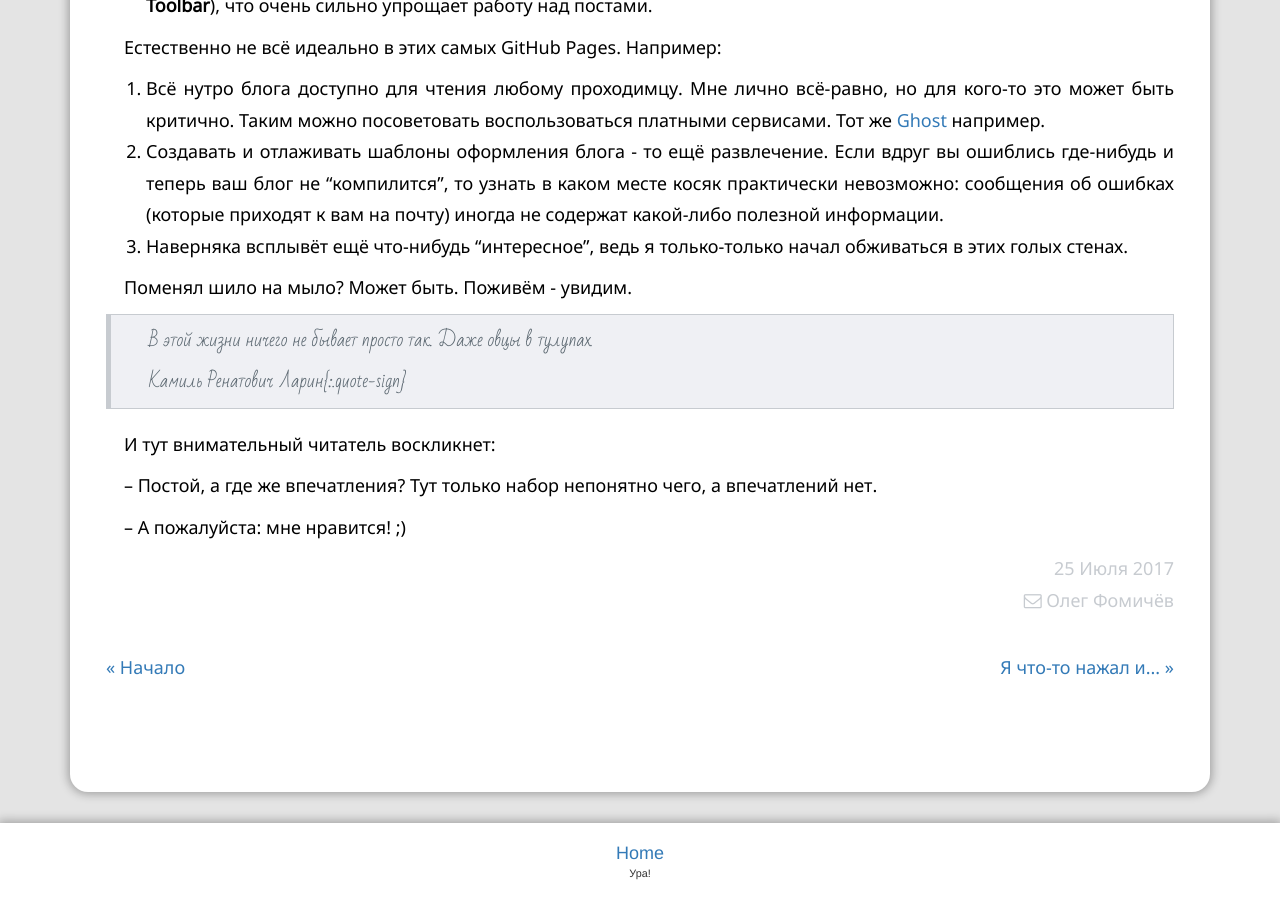
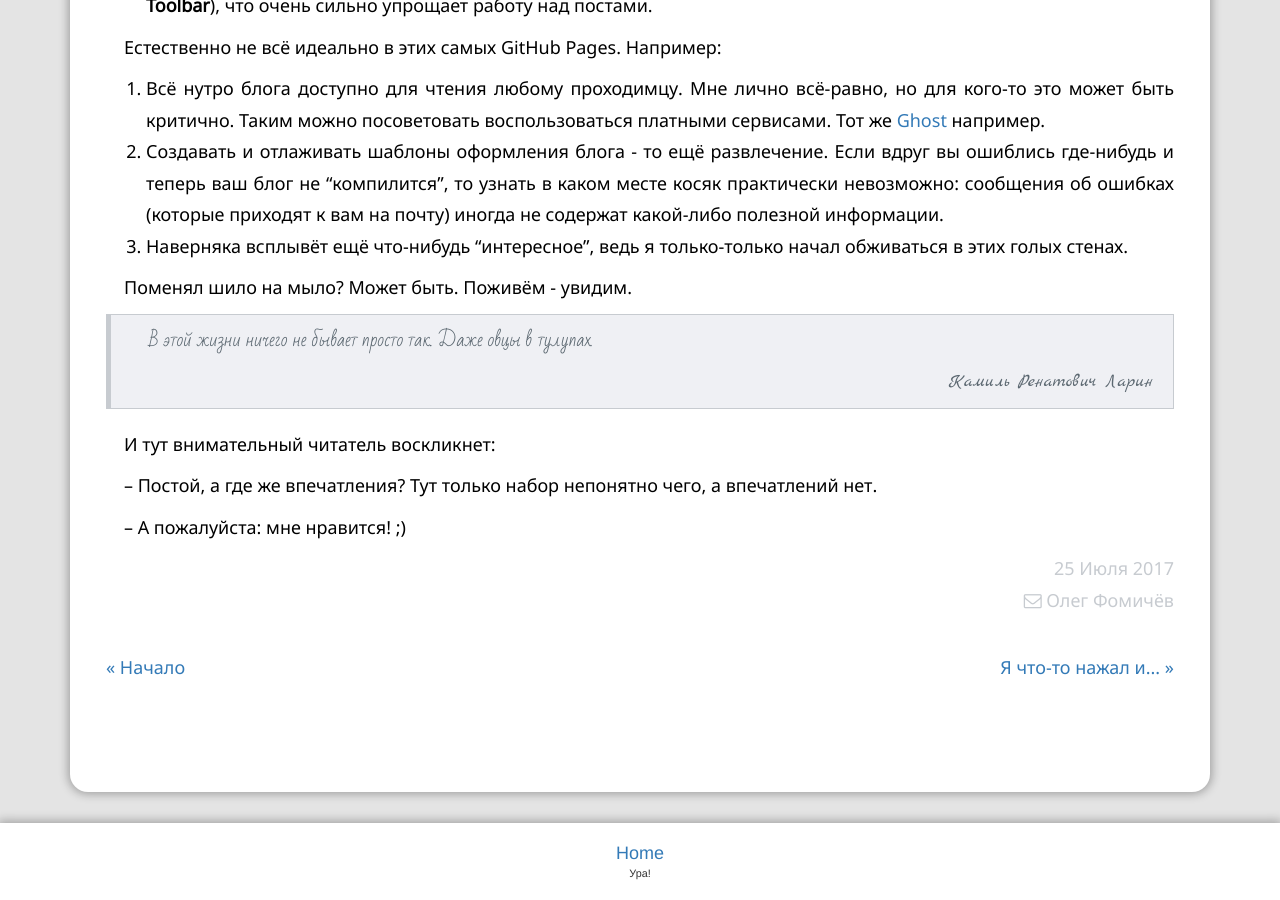
Before and after one commit to fomich0ff/fomich0ff.github.io, a Jekyll site: the page built from _posts/2017-07-25-first-impression.md, in a window 1280 px wide and 900 px high, scrolled down 631 px. Built offline with Jekyll 4.4.1, drawn with Linux system fonts in a browser that asks for light colours; nearby versions of some CDN libraries; our own code applies the rules of GitHub Pages for plain Markdown files; comment, search, counter and statistics services are not loaded; some of the changed lines change nothing that is shown.

Commit message:
Update 2017-07-25-first-impression.md

```diff
--- a/_posts/2017-07-25-first-impression.md
+++ b/_posts/2017-07-25-first-impression.md
@@ -37,7 +37,8 @@ title: Первые впечатления от GitHub Pages
 
 > В этой жизни ничего не бывает просто так. Даже овцы в тулупах.
 >
-> Камиль Ренатович Ларин{:.quote-sign}
+> Камиль Ренатович Ларин
+> {:.quote-sign}
 {:.great-man-quote}
 
 И тут внимательный читатель воскликнет:
```
